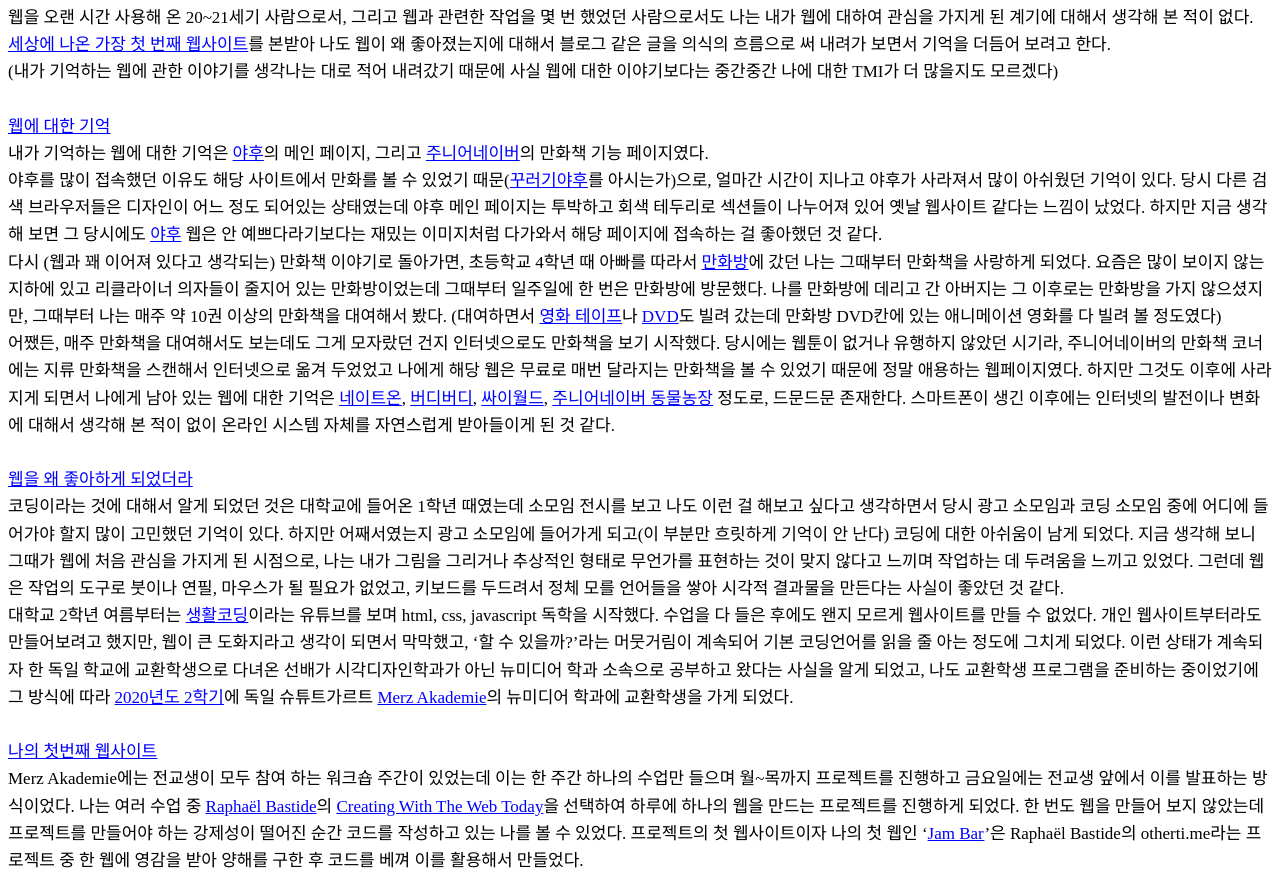
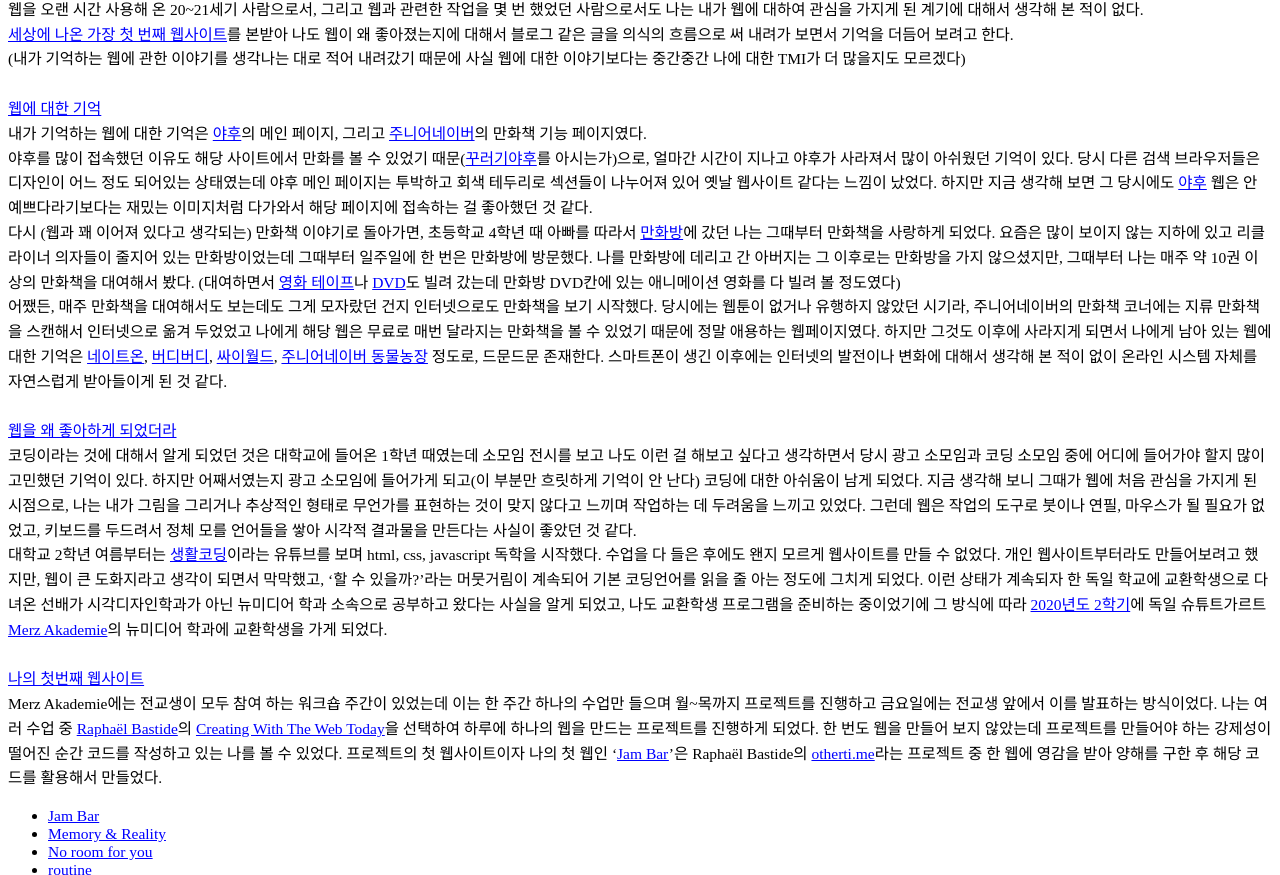
Before and after one commit to jinnniu/me_and_web, a plain HTML site: page index.html in a window 1280 px wide. Shown: the part 76-951 px from the top of the page. Drawn offline with Linux system fonts and the light colour scheme.

Commit message:
edit on 241001

```diff
--- a/index.html
+++ b/index.html
@@ -9,7 +9,7 @@
     />
     <style>
       html{
-        font-size: 17px;
+        font-size: 15.5px;
       }
       body {
         font-family: "Noto Serif KR", serif;
@@ -60,7 +60,7 @@
         Merz Akademie에는 전교생이 모두 참여 하는 워크숍 주간이 있었는데 이는 한 주간 하나의 수업만 들으며 월~목까지 프로젝트를 진행하고 금요일에는 전교생 앞에서 이를 발표하는 방식이었다.
         나는 여러 수업 중 <a href="https://raphaelbastide.com/">Raphaël Bastide</a>의
         <a href="https://www.merz-akademie.de/en/projekte/creating-with-the-web-today/">Creating With The Web Today</a>을 선택하여 하루에 하나의 웹을 만드는 프로젝트를 진행하게 되었다. 한 번도 웹을 만들어 보지 않았는데 프로젝트를 만들어야 하는 강제성이 떨어진 순간 코드를 작성하고 있는 나를 볼 수 있었다.
-        프로젝트의 첫 웹사이트이자 나의 첫 웹인 ‘<a href="https://jinnniu.github.io/workshopWS/objects/day1/index.html">Jam Bar</a>’은 Raphaël Bastide의 otherti.me라는 프로젝트 중 한 웹에 영감을 받아 양해를 구한 후 코드를 베껴 이를 활용해서 만들었다.
+        프로젝트의 첫 웹사이트이자 나의 첫 웹인 ‘<a href="https://jinnniu.github.io/workshopWS/objects/day1/index.html">Jam Bar</a>’은 Raphaël Bastide의 <a href="https://otherti.me/">otherti.me</a>라는 프로젝트 중 한 웹에 영감을 받아 양해를 구한 후 해당 코드를 활용해서 만들었다.
         <br />
         <ul>
             <li><a href="https://jinnniu.github.io/workshopWS/objects/day1/index.html">Jam Bar</a></li>
```
